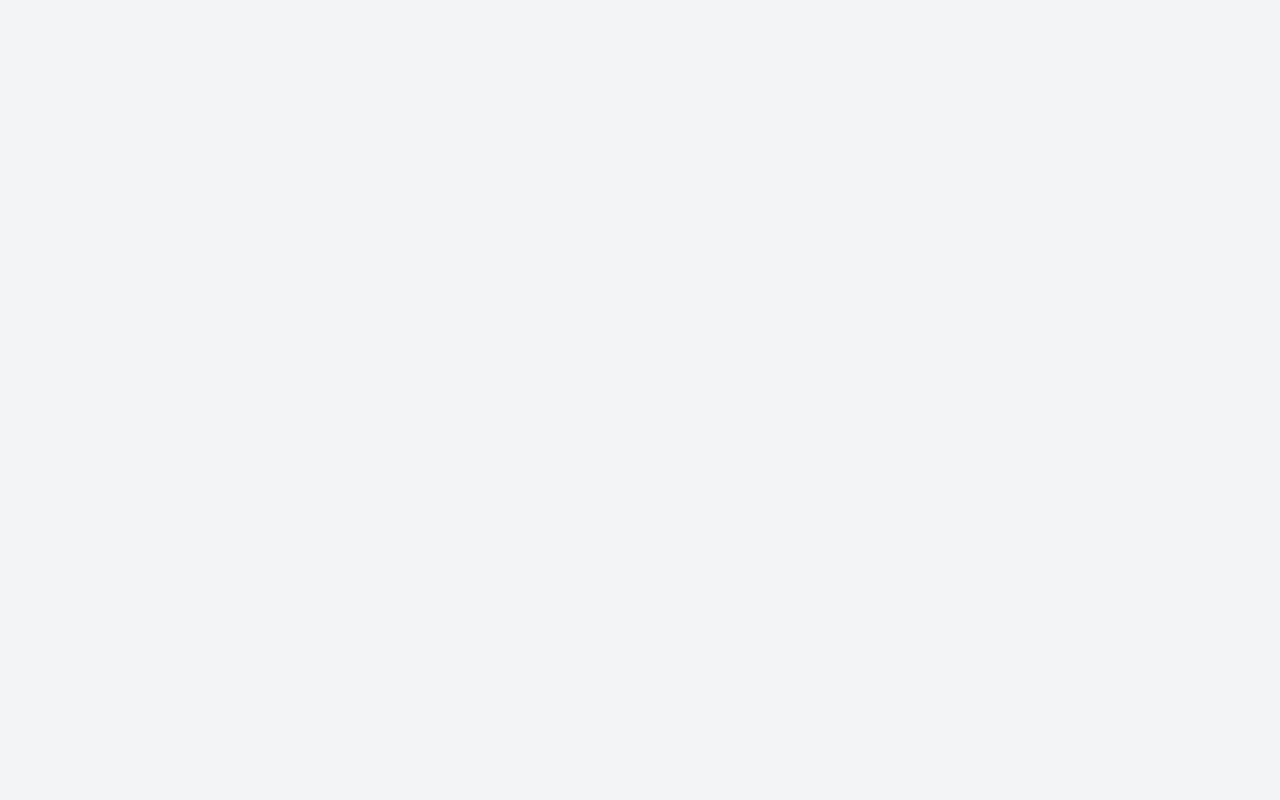
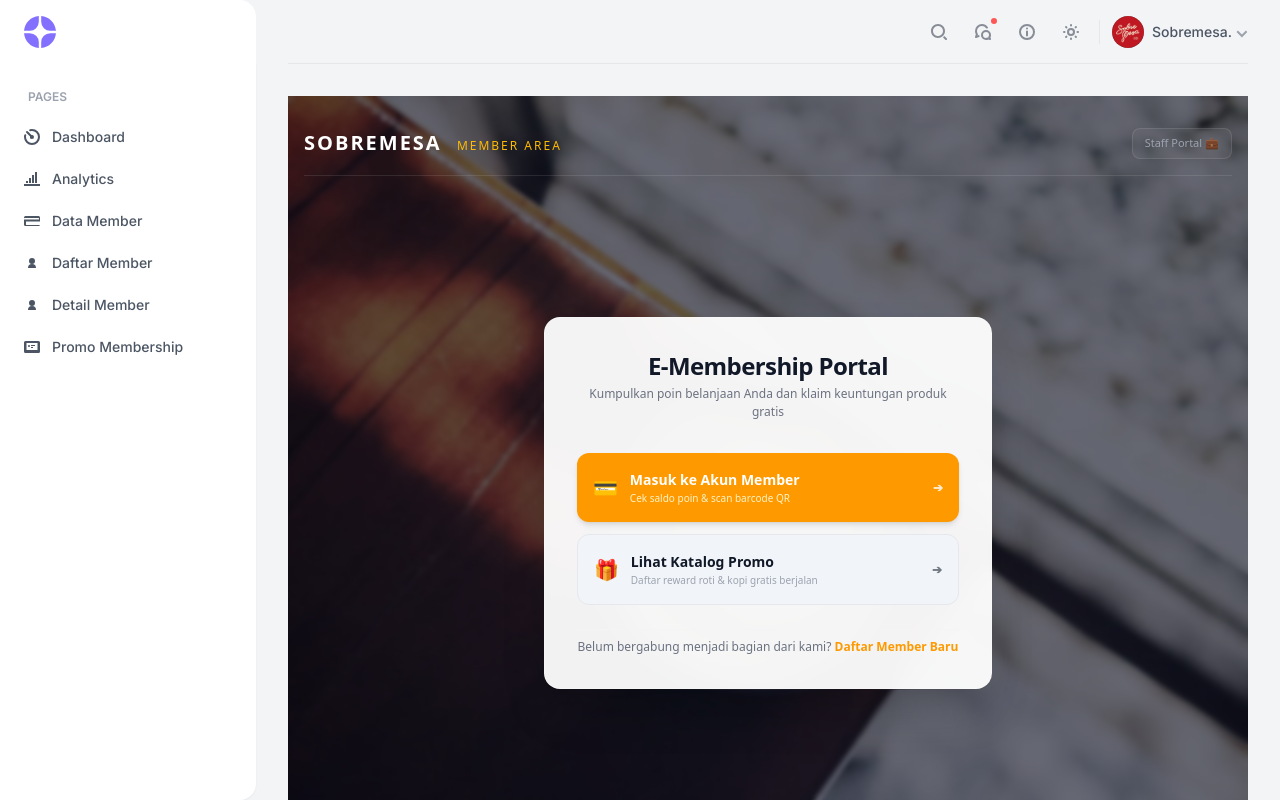
Before and after one commit to Alvin-24TI/Project-Kel9, a React (Vite) app: page /home in a window 1280 px wide. Before the commit this address had no page. Built offline with nearby package versions, Linux system fonts and the light colour scheme.

Commit message:
Suki - HomeScreen

```diff
--- a/src/App.jsx
+++ b/src/App.jsx
@@ -1,5 +1,6 @@
 import React, { useEffect } from "react";
 import { Routes, Route, useLocation } from "react-router-dom";
+import Home from './pages/Home';
 
 import "./css/style.css";
 import "./charts/ChartjsConfig";
@@ -35,6 +36,7 @@
   return (
     <Routes>
       <Route path="/" element={<Layout />}>
+      <Route path="/home" element={<Home />} />
         <Route index element={<Dashboard />} />
         <Route path="analytics" element={<Analytics />} />
         <Route path="/member-list" element={<MemberList />} />
--- /dev/null
+++ b/src/pages/home.jsx
@@ -0,0 +1,103 @@
+import React from 'react';
+import { useNavigate } from 'react-router-dom';
+import SobremesaImg from '../assets/Sobremessa2.png';
+
+function Home() {
+  const navigate = useNavigate();
+
+  return (
+    <div
+      className="min-h-screen w-full flex flex-col justify-between items-center relative bg-cover bg-center bg-no-repeat font-sans px-4 select-none"
+      style={{ backgroundImage: `url(${SobremesaImg})` }}
+    >
+      {/* Overlay Gelap Transparan agar Kontras */}
+      <div className="absolute inset-0 bg-slate-950/60 dark:bg-slate-950/70 backdrop-blur-[2px] z-0"></div>
+
+      {/* 1. HEADER BRANDING & NAVIGASI MINI PELANGGAN */}
+      <header className="relative z-10 w-full max-w-7xl pt-8 flex justify-between items-center border-b border-white/10 pb-4">
+        <span className="text-xl font-black tracking-widest text-white uppercase">
+          SOBREMESA <span className="text-xs font-normal text-amber-400 block sm:inline sm:ml-2">MEMBER AREA</span>
+        </span>
+        <button
+          onClick={() => navigate('/login?role=manager')}
+          className="text-[11px] text-gray-400 hover:text-white transition-colors bg-white/5 hover:bg-white/10 px-3 py-1.5 rounded-lg border border-white/10"
+        >
+          Staff Portal 💼
+        </button>
+      </header>
+
+      {/* 2. AREA KARTU UTAMA: PORTAL MEMBER & PENUKARAN BENEFIT */}
+      <main className="relative z-10 w-full max-w-md my-auto">
+        <div className="bg-white/95 dark:bg-gray-900/95 backdrop-blur-md p-6 sm:p-8 rounded-2xl shadow-2xl border border-white/20 text-center space-y-6">
+
+          <div className="space-y-1">
+            <h1 className="text-xl sm:text-2xl font-extrabold text-gray-900 dark:text-white tracking-tight">
+              E-Membership Portal
+            </h1>
+            <p className="text-xs text-gray-500 dark:text-gray-400">
+              Kumpulkan poin belanjaan Anda dan klaim keuntungan produk gratis
+            </p>
+          </div>
+
+          {/* PILIHAN MENU EKSKLUSIF PELANGGAN */}
+          <div className="space-y-3 pt-2">
+
+            {/* Akses Masuk ke Profil Member (Cek Poin & Barcode QR) */}
+            <button
+              onClick={() => navigate('/login?role=member')}
+              className="w-full flex items-center justify-between p-4 bg-amber-500 hover:bg-amber-600 text-white font-bold rounded-xl shadow-md transition-all group active:scale-[0.98]"
+            >
+              <div className="flex items-center space-x-3 text-left">
+                <span className="text-xl">💳</span>
+                <div>
+                  <h3 className="text-sm">Masuk ke Akun Member</h3>
+                  <p className="text-[10px] text-amber-100 font-normal">Cek saldo poin & scan barcode QR</p>
+                </div>
+              </div>
+              <span className="text-xs opacity-80 group-hover:translate-x-1 transition-transform">➔</span>
+            </button>
+
+            {/* Akses Cek Promo / Katalog Hadiah Penukaran Poin */}
+            <button
+              onClick={() => navigate('/promo-membership')}
+              className="w-full flex items-center justify-between p-4 bg-slate-100 hover:bg-gray-200 dark:bg-gray-800 dark:hover:bg-gray-700 text-gray-800 dark:text-gray-200 font-bold rounded-xl border border-gray-200 dark:border-gray-700 transition-all group active:scale-[0.98]"
+            >
+              <div className="flex items-center space-x-3 text-left">
+                <span className="text-xl">🎁</span>
+                <div>
+                  <h3 className="text-sm text-gray-900 dark:text-white">Lihat Katalog Promo</h3>
+                  <p className="text-[10px] text-gray-400 font-normal">Daftar reward roti & kopi gratis berjalan</p>
+                </div>
+              </div>
+              <span className="text-xs opacity-60 group-hover:translate-x-1 transition-transform">➔</span>
+            </button>
+
+          </div>
+
+          {/* LINK REGISTRASI MANDIRI MANDAL */}
+          <div className="pt-2 border-t border-gray-100 dark:border-gray-800 text-xs text-gray-500 dark:text-gray-400">
+            Belum bergabung menjadi bagian dari kami?{' '}
+            <button
+              onClick={() => navigate('/register-member')}
+              className="text-amber-500 font-bold hover:underline"
+            >
+              Daftar Member Baru
+            </button>
+          </div>
+
+        </div>
+      </main>
+
+      {/* 3. FOOTER */}
+      <footer className="relative z-10 w-full max-w-7xl pb-8 flex flex-col sm:flex-row justify-between items-center text-[11px] text-gray-400 gap-2 text-center sm:text-left border-t border-white/5 pt-4">
+        <p>© 2026 Cafe & Bakery Sobremesa. All Rights Reserved.</p>
+        <p className="font-medium">
+          📍 Rumbai, Pekanbaru • ⏰ Open 09.00 - 22.00 WIB
+        </p>
+      </footer>
+
+    </div>
+  );
+}
+
+export default Home;
```
Also changed, not shown: src/assets/Sobremessa.png (added), src/assets/Sobremessa2.png (added).
